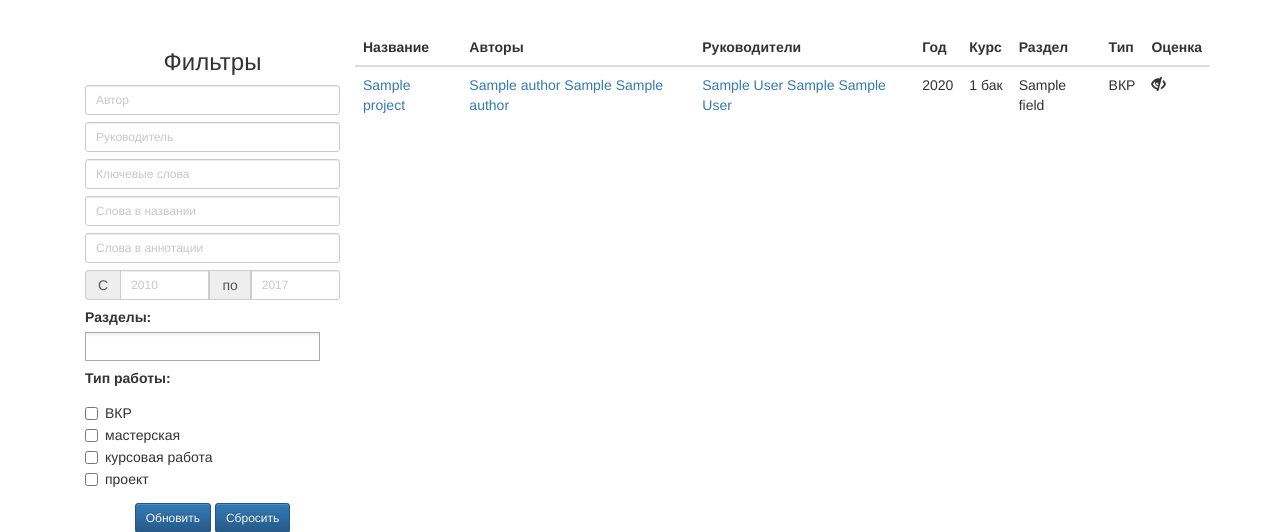
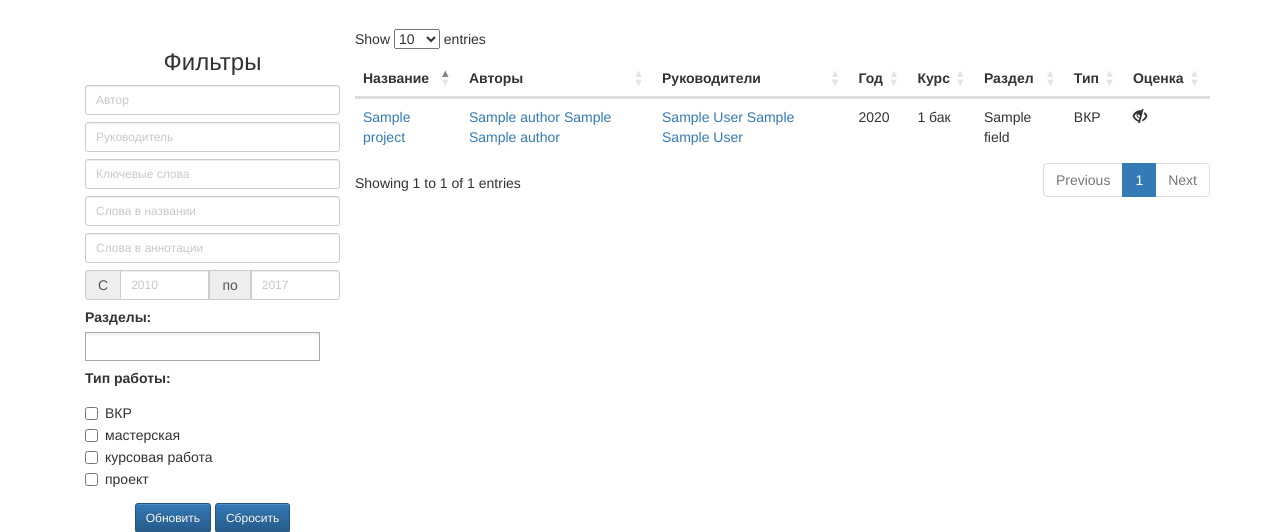
Before and after one commit to elmiram/hselingprojects, a Django app: page / in a window 1280 px wide. Shown: the part 51-583 px from the top of the page. Run offline with Django 3.2, Linux system fonts and the light colour scheme; tables that the repository leaves empty hold one stand-in row (values such as "Sample post"); parts of the project's set-up code (start-up, migrations or seed data) failed here and were passed over; some libraries are stand-ins or nearby versions.

Commit message:
added DataTable() for sorting columns an pagination on index page

```diff
--- a/templates/_base.html
+++ b/templates/_base.html
@@ -37,6 +37,8 @@
       <script src="https://oss.maxcdn.com/html5shiv/3.7.3/html5shiv.min.js"></script>
       <script src="https://oss.maxcdn.com/respond/1.4.2/respond.min.js"></script>
     <![endif]-->
+{#      <link rel="stylesheet" href="https://cdn.datatables.net/1.10.13/css/jquery.dataTables.min.css" crossorigin="anonymous">#}
+      <link rel="stylesheet" href="https://cdn.datatables.net/1.10.13/css/dataTables.bootstrap.min.css" crossorigin="anonymous">
       <link href="{% static "chosen/chosen.min.css" %}" rel="stylesheet">
       <style>
          body > .container {padding-bottom: 80px; padding-top: 80px;}
@@ -160,6 +162,8 @@
     <!-- Placed at the end of the document so the pages load faster -->
 
     <script src="https://ajax.googleapis.com/ajax/libs/jquery/1.12.4/jquery.min.js"></script>
+    <script src="https://cdn.datatables.net/1.10.13/js/jquery.dataTables.min.js"></script>
+    <script src="https://cdn.datatables.net/1.10.13/js/dataTables.bootstrap.min.js"></script>
     <script src="{%  static 'chosen/chosen.jquery.min.js' %}"></script>
     <script type="text/javascript" src="{%  static '/admin/js/vendor/jquery/jquery.min.js' %}"></script>
     <script type="text/javascript" src="{%  static '/admin/js/jquery.init.js' %}"></script>
@@ -177,6 +181,13 @@
        $(".chosen-select").on('chosen:showing_dropdown', function(evt, params) {
             $('.chosen-select').trigger('chosen:updated');
             });
+       $('#projectstable').DataTable({
+            {% if LANGUAGE_CODE == 'ru' %}
+               language: {url: 'https://cdn.datatables.net/plug-ins/1.10.13/i18n/Russian.json'},
+            {% endif %}
+                searching: false
+            }
+       );
       </script>
   </body>
 </html>
--- a/templates/index.html
+++ b/templates/index.html
@@ -5,10 +5,10 @@
 
 {% block body %}
  <div class="rate-container">
+ <form method="get" role="form" id="filter_form">
  <div class="col-sm-3">
         <div class="row">
             <h3 class="text-center">{% trans "Фильтры" %}</h3>
-            <form method="get" role="form" id="filter_form">
                 <div class="form-group col-sm-12  form-group-sm indexpage">
                     <label for="author" hidden>{% trans "Авторы" %}</label>
                     <input type="text" class="form-control" id="author" name="author" placeholder="{% trans "Автор" %}" value="{{ author }}">
@@ -69,14 +69,11 @@
                     <button id="projects_filter" type="submit" class="btn btn-primary btn-sm">{% trans "Обновить" %}</button>
                     <a href="{% url 'index' %}" id="projects_filter" class="btn btn-primary btn-sm">{% trans "Сбросить" %}</a>
                 </div>
-
-
-            </form>
         </div>
     </div>
  <div class="col-sm-9">
         <div class="row">
-            <table  class="table table-responsive">
+            <table  class="table table-responsive" id="projectstable">
             <thead>
                 <tr>
                     <th>{% trans "Название" %}</th>
@@ -168,5 +165,6 @@
 {#        {{ q }}#}
         </div>
     </div>
+ </form>
  </div>
 {% endblock %}
```
Lines whose indentation alone changed are shown as unchanged.
